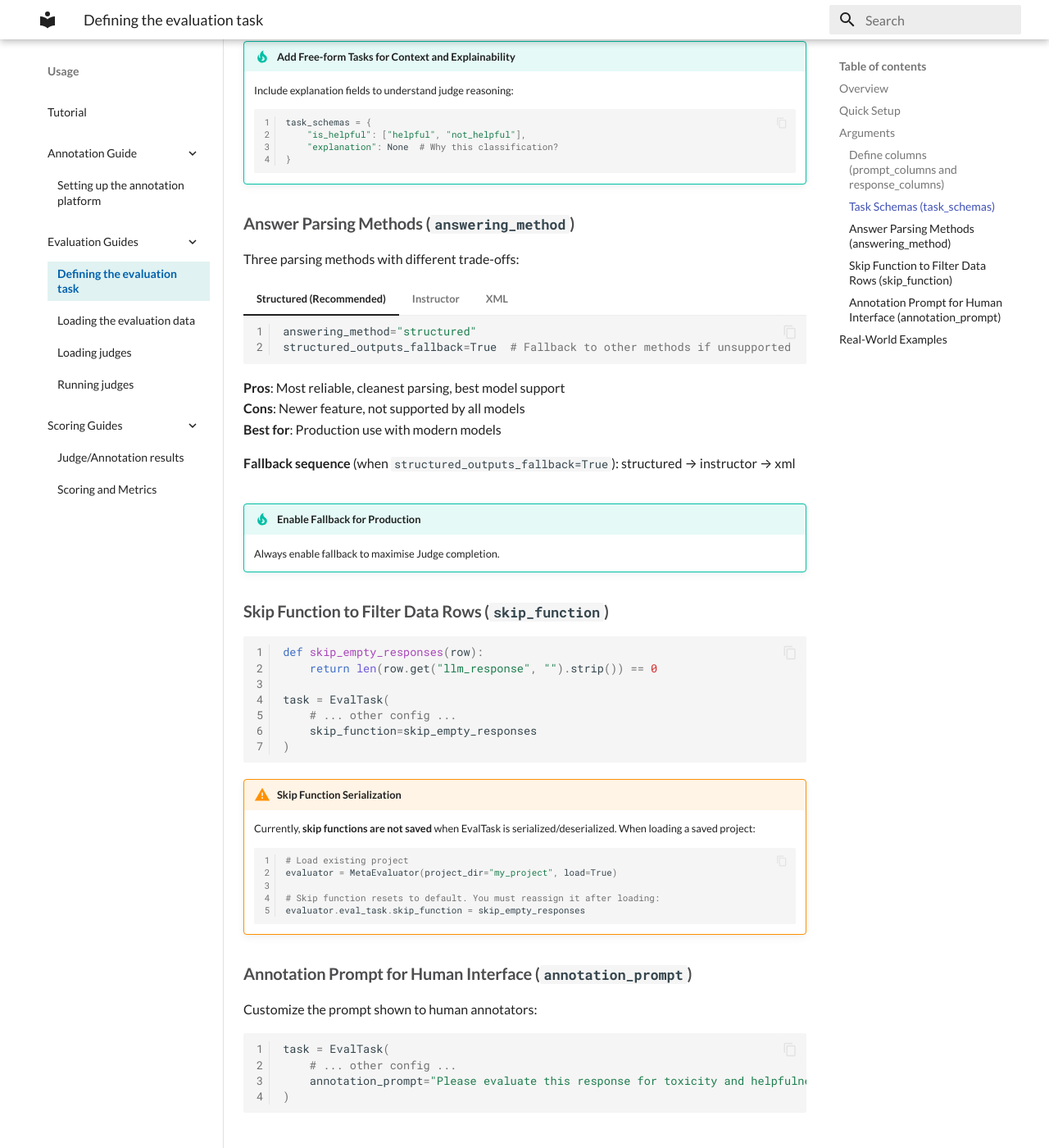
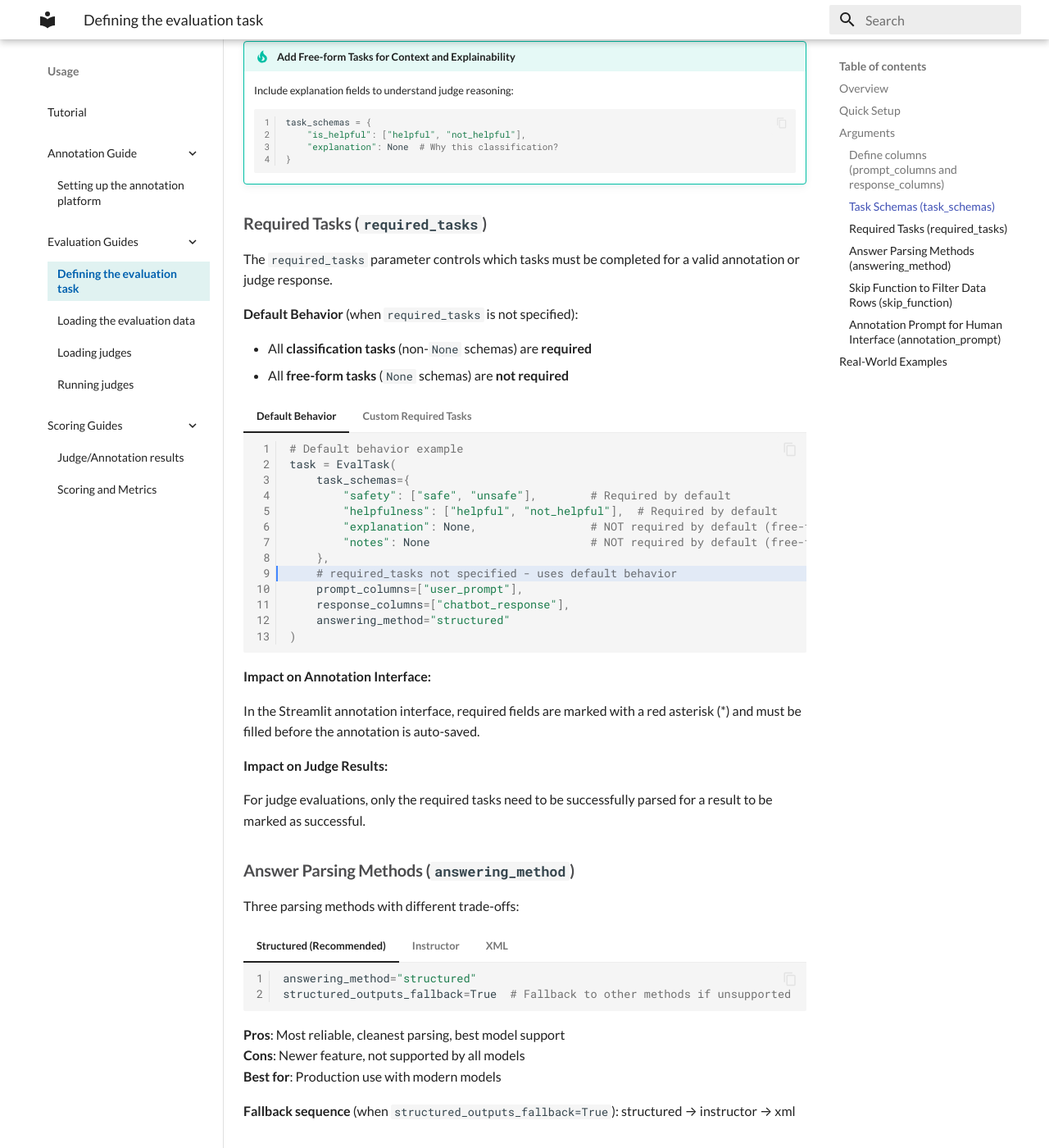
Before and after one commit to govtech-responsibleai/meta-evaluator, an MkDocs documentation site: the page built from docs/guides/evaltask.md, in a window 1280 px wide and 1400 px high, scrolled down 2739 px. Shown: the whole window at 82% size. Built offline with MkDocs 1.6.1 and Material for MkDocs 9.7.7, drawn with Linux system fonts in a browser that asks for light colours.

Commit message:
feat: update docs and minor UI changes

````diff
--- a/docs/guides/evaltask.md
+++ b/docs/guides/evaltask.md
@@ -177,6 +177,59 @@ task_schemas = {
     }
     ```
 
+### Required Tasks (`required_tasks`)
+
+The `required_tasks` parameter controls which tasks must be completed for a valid annotation or judge response.
+
+**Default Behavior** (when `required_tasks` is not specified):
+
+- All **classification tasks** (non-`None` schemas) are **required**
+- All **free-form tasks** (`None` schemas) are **not required**
+
+=== "Default Behavior"
+
+    ```python linenums="1"hl_lines="9"
+    # Default behavior example
+    task = EvalTask(
+        task_schemas={
+            "safety": ["safe", "unsafe"],        # Required by default
+            "helpfulness": ["helpful", "not_helpful"],  # Required by default
+            "explanation": None,                 # NOT required by default (free-form)
+            "notes": None                        # NOT required by default (free-form)
+        },
+        # required_tasks not specified - uses default behavior
+        prompt_columns=["user_prompt"],
+        response_columns=["chatbot_response"],
+        answering_method="structured"
+    )
+    ```
+
+=== "Custom Required Tasks"
+
+    ```python linenums="1" hl_lines="8"
+    # Custom behavior example
+    task = EvalTask(
+        task_schemas={
+            "safety": ["safe", "unsafe"],
+            "helpfulness": ["helpful", "not_helpful"],
+            "explanation": None,  # Free-form
+        },
+        required_tasks=["safety"],  # Only `safety` required
+        prompt_columns=["user_prompt"],
+        response_columns=["chatbot_response"],
+        answering_method="structured"
+    )
+    ```
+
+**Impact on Annotation Interface:**
+
+In the Streamlit annotation interface, required fields are marked with a red asterisk (*) and must be filled before the annotation is auto-saved.
+
+**Impact on Judge Results:**
+
+For judge evaluations, only the required tasks need to be successfully parsed for a result to be marked as successful.
+
+
 ### Answer Parsing Methods (`answering_method`)
 
 Three parsing methods with different trade-offs:
````
Also changed, not shown: README.md (+3 -2 lines), docs/annotation_guide/annotation.md (+65 -74 lines), docs/tutorial.md (+12 -7 lines), docs/assets/simple_annotation_interface.png, docs/assets/simple_annotation_interface_deprecated.png (added), docs/assets/simple_annotation_interface_mobile.jpg (added), 4 other files.
